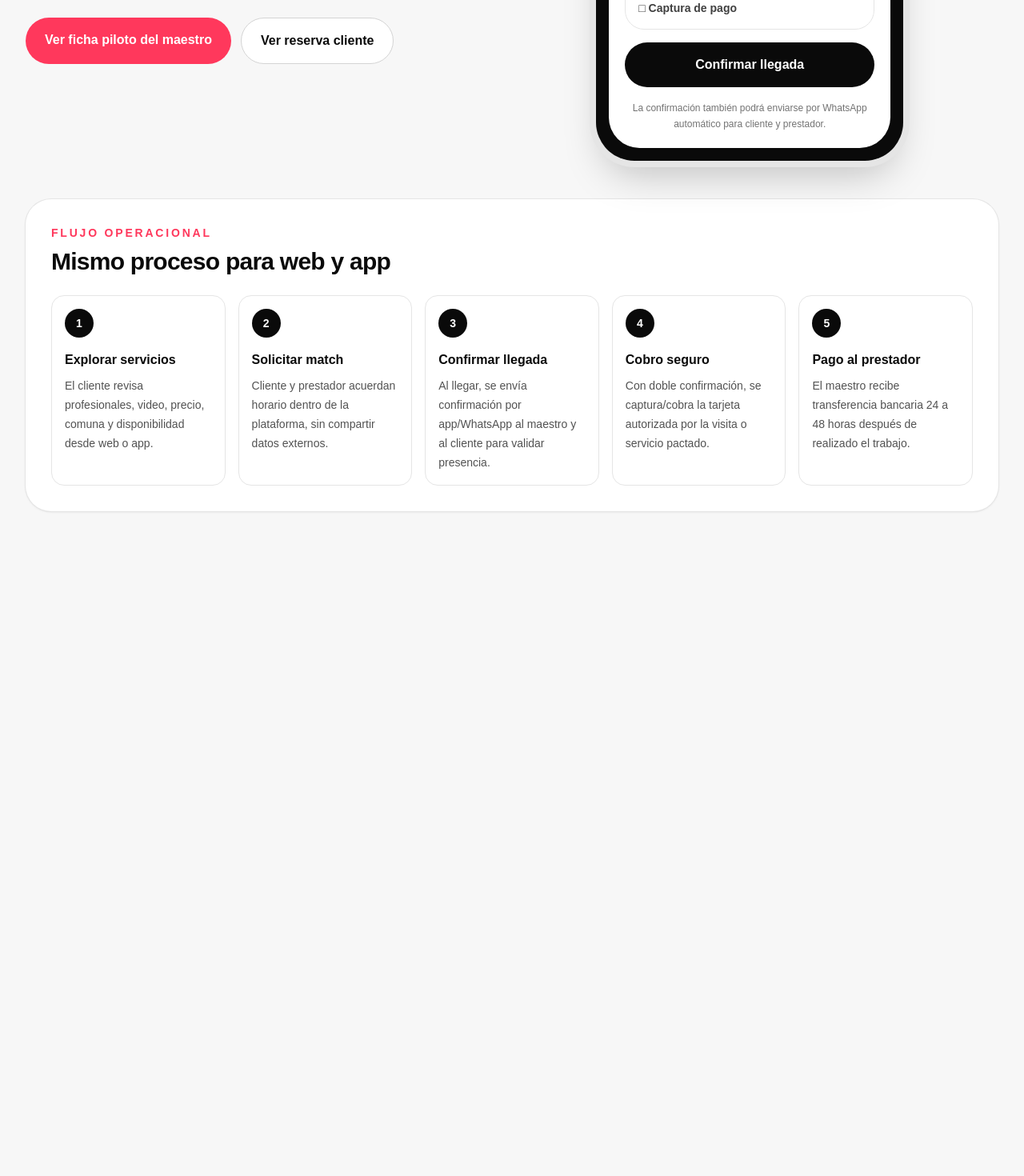
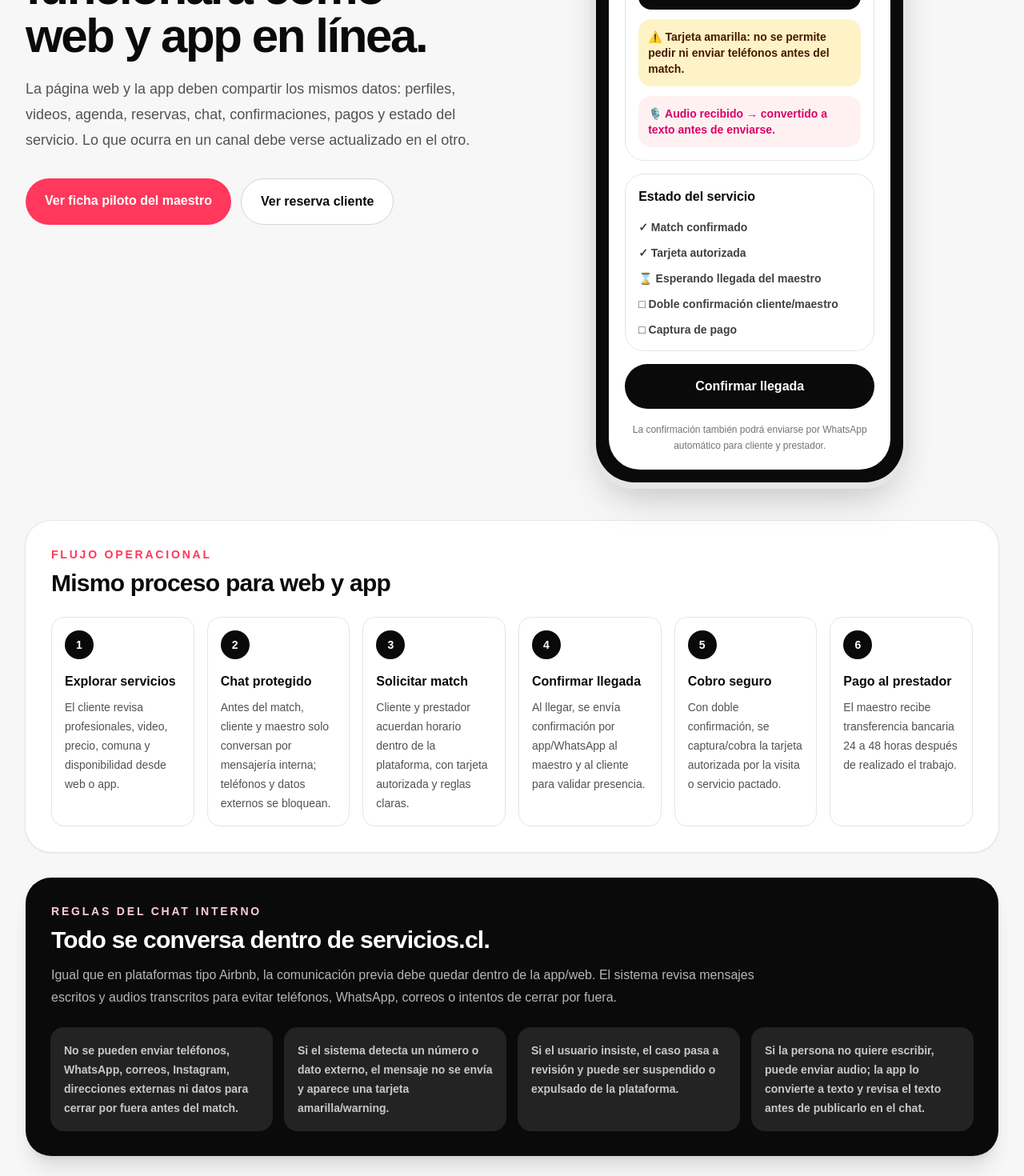
Before and after one commit to tomascastilloe-ship-it/servicios-cl-prototype, a Next.js app: page /app in a window 1280 px wide. Shown: the part 580-2050 px from the top of the page at 80% size. Before the commit the page ends 1267 px from the top, so only its background shows below. Built offline with nearby package versions, Linux system fonts and the light colour scheme.

Commit message:
feat: add protected chat moderation flow

```diff
--- a/src/app/app/page.tsx
+++ b/src/app/app/page.tsx
@@ -7,8 +7,12 @@ const flow = [
     text: "El cliente revisa profesionales, video, precio, comuna y disponibilidad desde web o app.",
   },
   {
+    title: "Chat protegido",
+    text: "Antes del match, cliente y maestro solo conversan por mensajería interna; teléfonos y datos externos se bloquean.",
+  },
+  {
     title: "Solicitar match",
-    text: "Cliente y prestador acuerdan horario dentro de la plataforma, sin compartir datos externos.",
+    text: "Cliente y prestador acuerdan horario dentro de la plataforma, con tarjeta autorizada y reglas claras.",
   },
   {
     title: "Confirmar llegada",
@@ -22,6 +26,13 @@ const flow = [
     title: "Pago al prestador",
     text: "El maestro recibe transferencia bancaria 24 a 48 horas después de realizado el trabajo.",
   },
+];
+
+const moderationRules = [
+  "No se pueden enviar teléfonos, WhatsApp, correos, Instagram, direcciones externas ni datos para cerrar por fuera antes del match.",
+  "Si el sistema detecta un número o dato externo, el mensaje no se envía y aparece una tarjeta amarilla/warning.",
+  "Si el usuario insiste, el caso pasa a revisión y puede ser suspendido o expulsado de la plataforma.",
+  "Si la persona no quiere escribir, puede enviar audio; la app lo convierte a texto y revisa el texto antes de publicarlo en el chat.",
 ];
 
 export default function AppPrototypePage() {
@@ -62,6 +73,15 @@ export default function AppPrototypePage() {
                   <p className="mt-1 text-sm text-neutral-600">Ñuñoa · Hoy 15:00</p>
                 </div>
                 <div className="rounded-3xl border border-neutral-200 p-4">
+                  <p className="font-black">Chat antes del match</p>
+                  <div className="mt-4 space-y-3 text-sm font-bold text-neutral-700">
+                    <p className="rounded-2xl bg-neutral-100 p-3">Cliente: ¿Puedes revisar si haces enchufes y lámparas?</p>
+                    <p className="rounded-2xl bg-neutral-950 p-3 text-white">Maestro: Sí, hago enchufes, interruptores y lámparas.</p>
+                    <p className="rounded-2xl bg-amber-100 p-3 text-amber-950">⚠️ Tarjeta amarilla: no se permite pedir ni enviar teléfonos antes del match.</p>
+                    <p className="rounded-2xl bg-rose-50 p-3 text-[#d70466]">🎙️ Audio recibido → convertido a texto antes de enviarse.</p>
+                  </div>
+                </div>
+                <div className="rounded-3xl border border-neutral-200 p-4">
                   <p className="font-black">Estado del servicio</p>
                   <div className="mt-4 space-y-3 text-sm font-bold text-neutral-700">
                     <p>✓ Match confirmado</p>
@@ -85,7 +105,7 @@ export default function AppPrototypePage() {
         <section className="mt-12 rounded-[2rem] bg-white p-6 shadow-sm ring-1 ring-neutral-200 sm:p-8">
           <p className="text-sm font-black uppercase tracking-[0.2em] text-[#ff385c]">Flujo operacional</p>
           <h2 className="mt-2 text-3xl font-black tracking-tight">Mismo proceso para web y app</h2>
-          <div className="mt-6 grid gap-4 md:grid-cols-5">
+          <div className="mt-6 grid gap-4 md:grid-cols-6">
             {flow.map((item, index) => (
               <div key={item.title} className="rounded-2xl border border-neutral-200 p-4">
                 <span className="flex h-9 w-9 items-center justify-center rounded-full bg-neutral-950 text-sm font-black text-white">{index + 1}</span>
@@ -95,6 +115,21 @@ export default function AppPrototypePage() {
             ))}
           </div>
         </section>
+
+        <section className="mt-8 rounded-[2rem] bg-neutral-950 p-6 text-white shadow-xl sm:p-8">
+          <p className="text-sm font-black uppercase tracking-[0.2em] text-rose-200">Reglas del chat interno</p>
+          <h2 className="mt-2 text-3xl font-black tracking-tight">Todo se conversa dentro de servicios.cl.</h2>
+          <p className="mt-3 max-w-4xl leading-7 text-white/70">
+            Igual que en plataformas tipo Airbnb, la comunicación previa debe quedar dentro de la app/web. El sistema revisa mensajes escritos y audios transcritos para evitar teléfonos, WhatsApp, correos o intentos de cerrar por fuera.
+          </p>
+          <div className="mt-6 grid gap-4 md:grid-cols-4">
+            {moderationRules.map((rule) => (
+              <div key={rule} className="rounded-2xl bg-white/10 p-4 text-sm font-bold leading-6 text-white/75 ring-1 ring-white/10">
+                {rule}
+              </div>
+            ))}
+          </div>
+        </section>
       </section>
     </main>
   );
--- a/src/app/profesionales/piloto-maestro/page.tsx
+++ b/src/app/profesionales/piloto-maestro/page.tsx
@@ -237,6 +237,28 @@ export default function PilotProfessionalPage() {
               </div>
             </div>
 
+            <div className="rounded-[2rem] bg-neutral-950 p-6 text-white shadow-xl sm:p-8">
+              <p className="text-sm font-black uppercase tracking-[0.2em] text-rose-200">Chat interno protegido</p>
+              <h2 className="mt-2 text-3xl font-black tracking-tight">El cliente no puede pedir el teléfono del maestro antes del match.</h2>
+              <p className="mt-3 leading-7 text-white/70">
+                Todas las preguntas sobre trabajos, precios, horarios y experiencia se hacen dentro del chat de servicios.cl. Si el cliente o el maestro intenta enviar teléfono, WhatsApp, correo o datos para cerrar por fuera, el mensaje se bloquea y aparece una tarjeta amarilla. Si insiste, la cuenta puede ser suspendida o expulsada.
+              </p>
+              <div className="mt-6 grid gap-4 md:grid-cols-3">
+                <div className="rounded-[1.4rem] bg-white/10 p-5 ring-1 ring-white/10">
+                  <h3 className="font-black">Mensaje escrito</h3>
+                  <p className="mt-2 text-sm leading-6 text-white/65">Se revisa antes de enviarse. Si trae teléfono o datos externos, no llega al otro usuario.</p>
+                </div>
+                <div className="rounded-[1.4rem] bg-white/10 p-5 ring-1 ring-white/10">
+                  <h3 className="font-black">Mensaje de voz</h3>
+                  <p className="mt-2 text-sm leading-6 text-white/65">El audio se transforma a texto y ese texto pasa por el mismo filtro anti-contacto.</p>
+                </div>
+                <div className="rounded-[1.4rem] bg-amber-300 p-5 text-neutral-950">
+                  <h3 className="font-black">Tarjeta amarilla</h3>
+                  <p className="mt-2 text-sm leading-6">Warning inmediato: “No está permitido cerrar por fuera. Todo debe hacerse por la plataforma”.</p>
+                </div>
+              </div>
+            </div>
+
             <div className="rounded-[2rem] bg-white p-6 shadow-sm ring-1 ring-neutral-200 sm:p-8">
               <p className="text-sm font-black uppercase tracking-[0.2em] text-[#ff385c]">Modelo económico</p>
               <h2 className="mt-2 text-3xl font-black tracking-tight">Autorización, doble confirmación y cobro</h2>
--- a/src/app/reservar/[slug]/page.tsx
+++ b/src/app/reservar/[slug]/page.tsx
@@ -80,7 +80,10 @@ export default async function BookingPage({
                 placeholder="Describe el problema o servicio. Ej: necesito revisar enchufes del living y cambiar una luminaria. No escribas teléfono ni correo; el sistema los bloqueará antes del match."
               />
               <div className="mt-4 rounded-2xl bg-amber-50 p-4 text-sm leading-6 text-amber-900">
-                <strong>Filtro activo:</strong> antes del match no se permiten teléfonos, correos, WhatsApp, Instagram ni direcciones exactas. Si el mensaje trae datos de contacto, queda pendiente de revisión.
+                <strong>Filtro activo:</strong> antes del match no se permiten teléfonos, correos, WhatsApp, Instagram ni datos para cerrar por fuera. Si el mensaje trae datos de contacto, no se envía y aparece una tarjeta amarilla.
+              </div>
+              <div className="mt-3 rounded-2xl bg-neutral-100 p-4 text-sm leading-6 text-neutral-700">
+                <strong>Mensaje de voz:</strong> si no quieres escribir, puedes grabar un audio. La app lo convierte a texto, revisa que no tenga teléfonos/datos externos y recién ahí lo publica en el chat.
               </div>
             </div>
 
@@ -119,7 +122,10 @@ export default async function BookingPage({
                   Profesional: Puedo mañana 09:30. El valor estimado parte en {service.price}.
                 </div>
                 <div className="rounded-2xl bg-amber-400/15 p-3 text-amber-100 ring-1 ring-amber-300/20">
-                  Sistema: Mensajes con teléfono o datos externos serán bloqueados hasta confirmar el match.
+                  Sistema: ⚠️ Tarjeta amarilla. No se permite pedir ni enviar teléfonos, WhatsApp, correos o datos para cerrar por fuera antes del match. Escribe tus dudas aquí o envía audio; lo convertiremos a texto.
+                </div>
+                <div className="rounded-2xl bg-red-500/15 p-3 text-red-100 ring-1 ring-red-300/20">
+                  Reincidencia: si el usuario insiste en sacar el negocio de la plataforma, la cuenta puede quedar suspendida o expulsada.
                 </div>
               </div>
             </div>
--- a/src/app/servicios/[slug]/page.tsx
+++ b/src/app/servicios/[slug]/page.tsx
@@ -91,19 +91,19 @@ export default async function ServiceDetailPage({
                   <div className="flex flex-col justify-between gap-4 md:flex-row md:items-start">
                     <div>
                       <p className="text-sm font-black uppercase tracking-[0.18em] text-rose-300">
-                        Pago protegido + comunicación interna
+                        Chat interno protegido + pago seguro
                       </p>
-                      <h3 className="mt-2 text-2xl font-black">El cliente paga con tarjeta cuando el profesional llega.</h3>
+                      <h3 className="mt-2 text-2xl font-black">Antes del match no se comparten teléfonos.</h3>
                       <p className="mt-3 max-w-3xl leading-7 text-white/70">
-                        La reserva se coordina dentro de servicios.cl. El pago se realiza solo con tarjeta cuando el profesional confirma que llegó a la propiedad en el horario acordado. La plataforma mantiene el control de la operación y paga al profesional por transferencia 24 a 48 horas después de realizado el trabajo.
+                        Como en plataformas tipo Airbnb, cliente y profesional conversan solo dentro de servicios.cl. Si alguien intenta enviar teléfono, WhatsApp, correo o cerrar por fuera, el mensaje se bloquea y aparece una tarjeta amarilla. La reserva y el pago se mantienen dentro de la plataforma.
                       </p>
                     </div>
                     <span className="rounded-full bg-white/10 px-5 py-3 text-sm font-black ring-1 ring-white/15">
-                      Sin efectivo · sin pago externo
+                      Chat interno · warning anti-contacto
                     </span>
                   </div>
                   <div className="mt-6 grid gap-3 md:grid-cols-3">
-                    {["1. Reserva y match interno", "2. Profesional confirma llegada", "3. Pago con tarjeta y transferencia 24–48h"].map((step) => (
+                    {["1. Preguntas por chat o audio transcrito", "2. Bloqueo de teléfonos/datos externos", "3. Match + tarjeta + doble confirmación"].map((step) => (
                       <div key={step} className="rounded-2xl bg-white/10 p-4 text-sm font-bold text-white/80 ring-1 ring-white/10">{step}</div>
                     ))}
                   </div>
```
Also changed, not shown: 1 other file (tests, documents, lock files or other folders).
